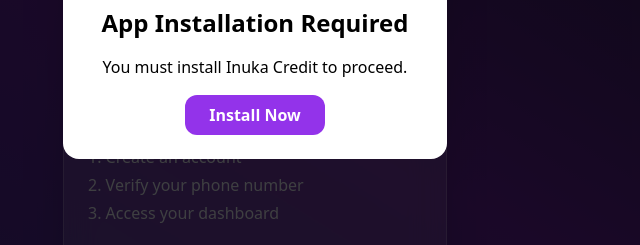
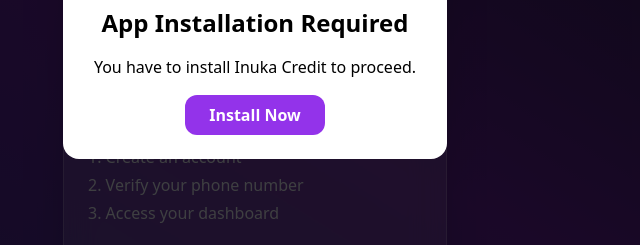
Before and after one commit to sigeyh/inukacreditloans254, a plain HTML site: page index.html in a window 1280 px wide. Both pictures are taken after a click on the button "Get Started". Shown: the part 329-574 px from the top of the page, 385-1025 px from the left. Drawn offline with nearby package versions, Linux system fonts and the light colour scheme.

Commit message:
Update index.html

```diff
--- a/index.html
+++ b/index.html
@@ -55,7 +55,7 @@
   <div id="installModal" class="hidden fixed inset-0 bg-black bg-opacity-70 flex items-center justify-center z-50">
     <div class="bg-white text-black p-6 rounded-2xl max-w-sm w-full text-center space-y-4">
       <h2 class="text-2xl font-bold">App Installation Required</h2>
-      <p>You must install Inuka Credit to proceed.</p>
+      <p>You have to install Inuka Credit to proceed.</p>
       <button onclick="promptInstall()" class="bg-purple-600 hover:bg-purple-700 text-white py-2 px-6 rounded-xl font-semibold transition">
         Install Now
       </button>
```
